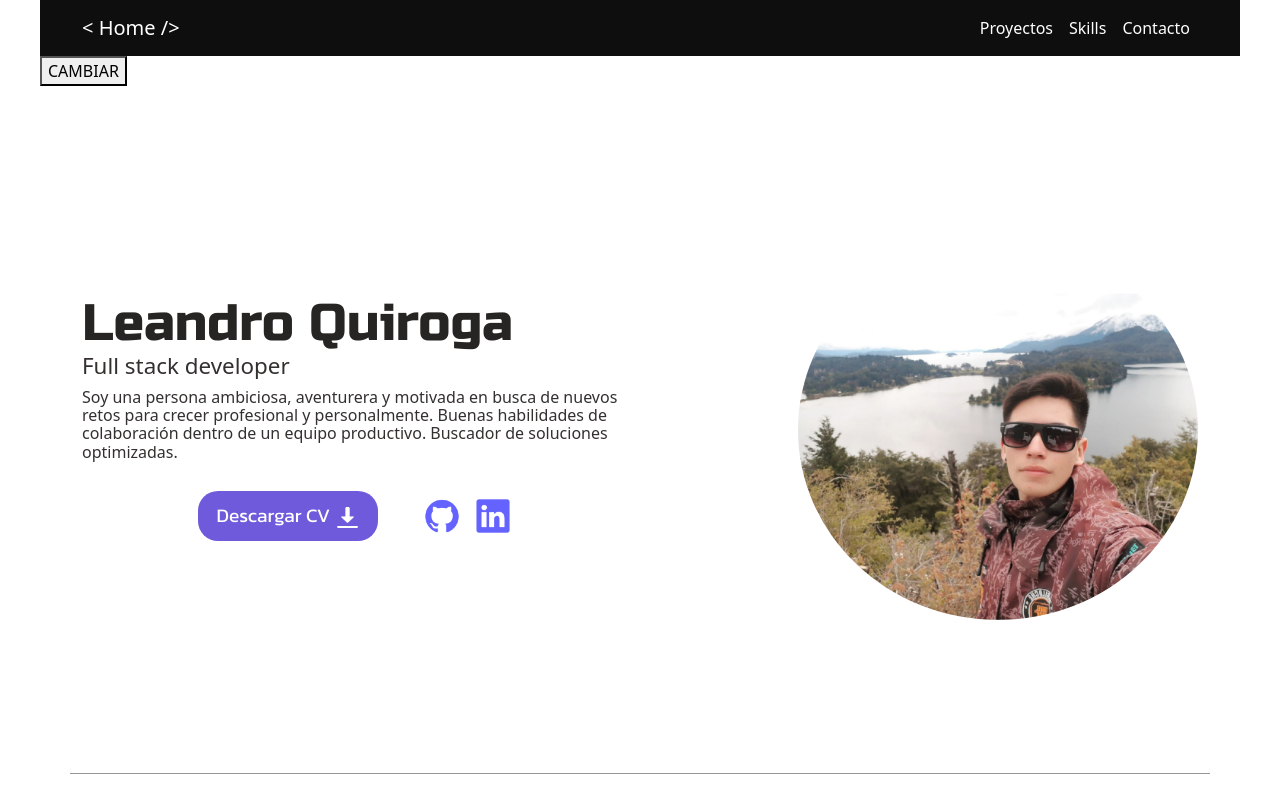
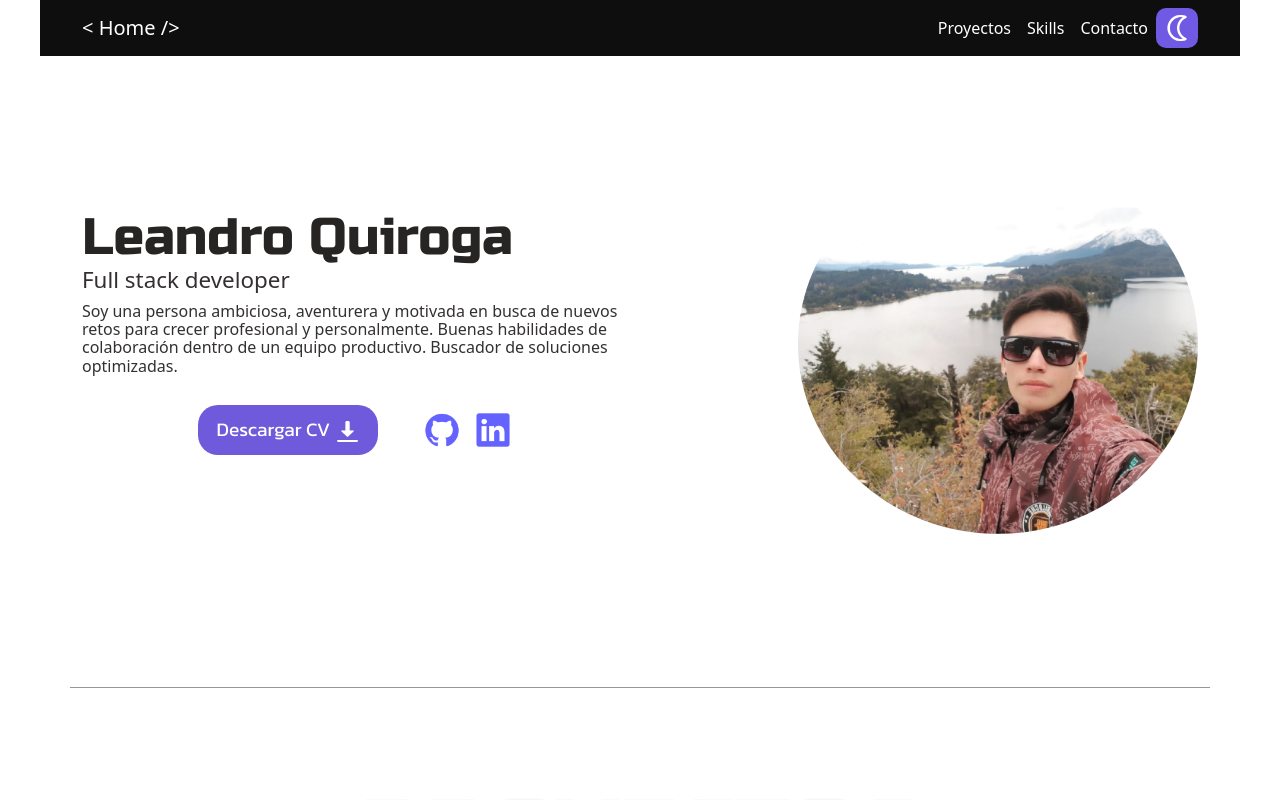
Before and after one commit to quirogaleandro/portfolio-lbenjaminq, a React (Create React App) app: page / in a window 1280 px wide. Shown: the top 800 px of the page. Built offline with nearby package versions, Linux system fonts and the light colour scheme.

Commit message:
Refactor(src/navbar): Fixing darkmode button

```diff
--- a/src/App.js
+++ b/src/App.js
@@ -27,8 +27,7 @@ function App() {
 
   return (
     <div>
-      <Navbar/>
-      <button onClick={handleClick}>CAMBIAR</button>
+      <Navbar handleClick={handleClick} dark={dark}/>
       <Presentation dark={dark} />
       <Projects dark={dark} />
       <Skills dark={dark}/>
--- a/src/Components/Navbar.jsx
+++ b/src/Components/Navbar.jsx
@@ -1,19 +1,43 @@
-import Container from 'react-bootstrap/Container';
-import Nav from 'react-bootstrap/Nav';
-import Navbar from 'react-bootstrap/Navbar';
-import style from '../Styles/Navbar.module.css'
+import Container from "react-bootstrap/Container";
+import Nav from "react-bootstrap/Nav";
+import Navbar from "react-bootstrap/Navbar";
+import moon from "../Images/moon.png";
+import sun from "../Images/sun.png";
+import style from "../Styles/Navbar.module.css";
 
-function CollapsibleExample() {
+function CollapsibleExample({ handleClick, dark }) {
   return (
-    <Navbar  id='Home' collapseOnSelect expand="lg" variant="dark" style={{background:'#0F0E0E'}}>
-      <Container fluid='lg'>
-        <Navbar.Brand href="#Home">{'< Home />'}</Navbar.Brand>
+    <Navbar
+      id="Home"
+      collapseOnSelect
+      expand="lg"
+      variant="dark"
+      fixed="top"
+      style={{ background: "#0F0E0E",maxWidth:'1200px',margin:'auto' }}
+    >
+      <Container fluid="lg">
+        <Navbar.Brand href="#Home">{"< Home />"}</Navbar.Brand>
         <Navbar.Toggle aria-controls="responsive-navbar-nav" />
         <Navbar.Collapse id="responsive-navbar-nav">
           <Nav className={style.items}>
-            <Nav.Link style={{color:'white'}} href="#Proyectos" >Proyectos</Nav.Link>
-            <Nav.Link style={{color:'white'}} href="#Skills">Skills</Nav.Link>
-            <Nav.Link style={{color:'white'}} href="#Contacto">Contacto</Nav.Link>
+            <Nav.Link style={{ color: "white" }} href="#Proyectos">
+              Proyectos
+            </Nav.Link>
+            <Nav.Link style={{ color: "white" }} href="#Skills">
+              Skills
+            </Nav.Link>
+            <Nav.Link style={{ color: "white" }} href="#Contacto">
+              Contacto
+            </Nav.Link>
+              {dark ? (
+                <button onClick={handleClick} className={style.mode_light}>
+                  <img src={sun} />
+                </button>
+              ) : (
+                <button onClick={handleClick} className={style.mode}>
+                  <img src={moon} />
+                </button>
+              )}
           </Nav>
         </Navbar.Collapse>
       </Container>
--- a/src/Styles/Navbar.module.css
+++ b/src/Styles/Navbar.module.css
@@ -17,5 +17,26 @@
   background-color: #6f5adc;
   color: white;
 }
+
+.mode{
+  background-color: #715ae3;
+  border-radius: 10px;
+  border: none;
+}
+
+.mode img{
+  width: 30px;
+}
+
+.mode_light{
+  background-color: #715ae3;
+  border-radius: 10px;
+  border: none;
+}
+
+.mode_light img{
+  width: 30px;
+}
+
  /* #1d1d42 #4e2ecf #6fcf97 #ffffff  */
  /* #1e11a20 #3632c #6f5adc #ffffff */
```
Also changed, not shown: src/Images/moon.png (added), src/Images/sun.png (added).
